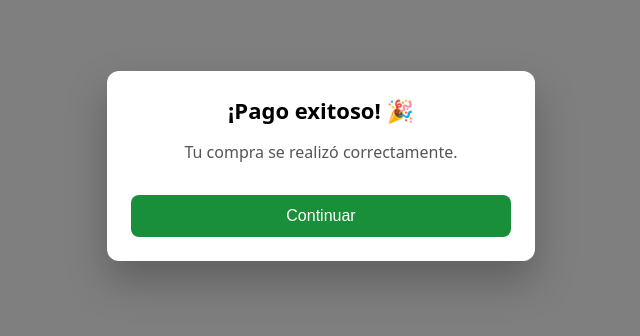
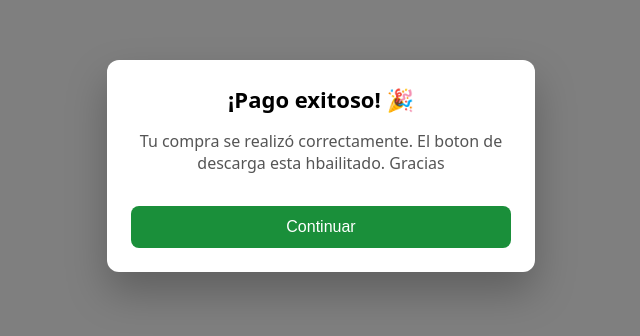
Before and after one commit to oaxsun/skymap, a plain HTML site: page docs/success.html in a window 1280 px wide. Shown: the part 234-570 px from the top of the page, without its empty margins (319-959 px from the left). Drawn offline with Linux system fonts and the light colour scheme.

Commit message:
update success

```diff
--- a/docs/success.html
+++ b/docs/success.html
@@ -46,7 +46,7 @@
 <body>
   <div class="card">
     <h1>¡Pago exitoso! 🎉</h1>
-    <p>Tu compra se realizó correctamente.</p>
+    <p>Tu compra se realizó correctamente. El boton de descarga esta hbailitado. Gracias</p>
     <button onclick="window.location.href='generator.html'">
       Continuar
     </button>
```
